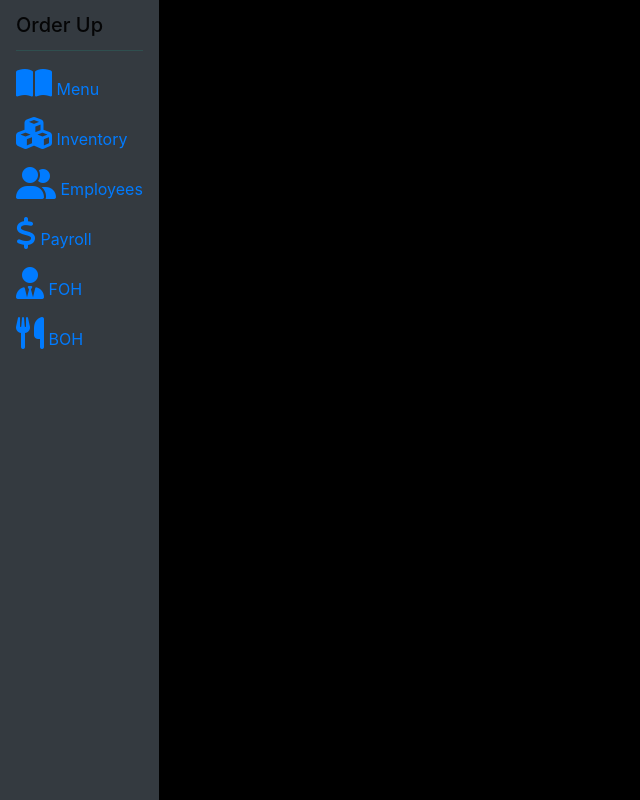
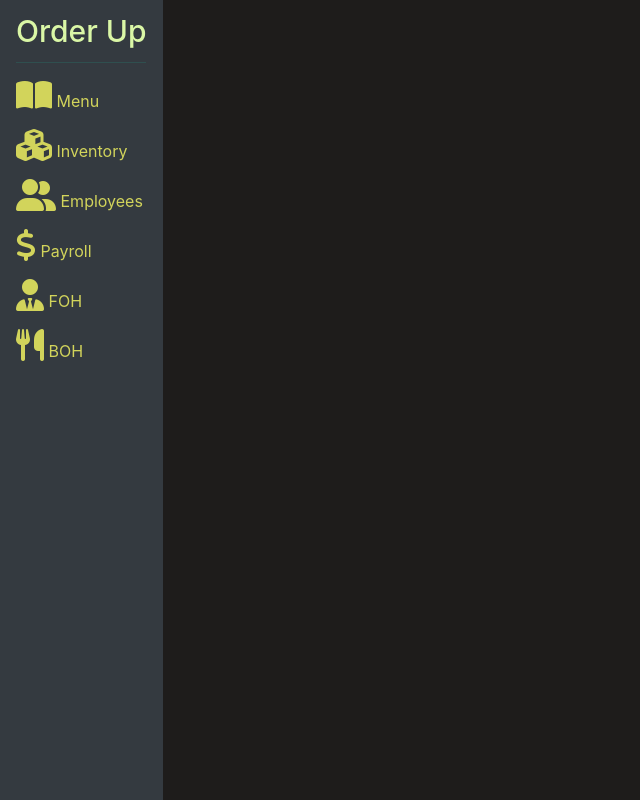
Before and after one commit to justnle/order-up, a React (Create React App) app in the folder client/: page / in a window 1280 px wide. Shown: the whole page, without its empty margins (0-640 px from the left). Built offline with nearby package versions, Linux system fonts and the light colour scheme.

Commit message:
change navitem color

```diff
--- a/client/src/components/Sidebar/style.css
+++ b/client/src/components/Sidebar/style.css
@@ -28,3 +28,12 @@
   border-color: darkslategray;
   width: 80%;
 }
+
+.nav-link{
+  color:#D2D45B ;
+}
+
+.navbar-brand.m-0{
+  color: #DAF7A6 ;
+  font-size: 30px;
+}
--- a/client/src/index.css
+++ b/client/src/index.css
@@ -1,5 +1,5 @@
 body {
-  background-color: black;
+  background-color:#1E1C1B ;
   margin: 0;
   font-family: -apple-system, BlinkMacSystemFont, 'Segoe UI', 'Roboto', 'Oxygen',
     'Ubuntu', 'Cantarell', 'Fira Sans', 'Droid Sans', 'Helvetica Neue',
```
